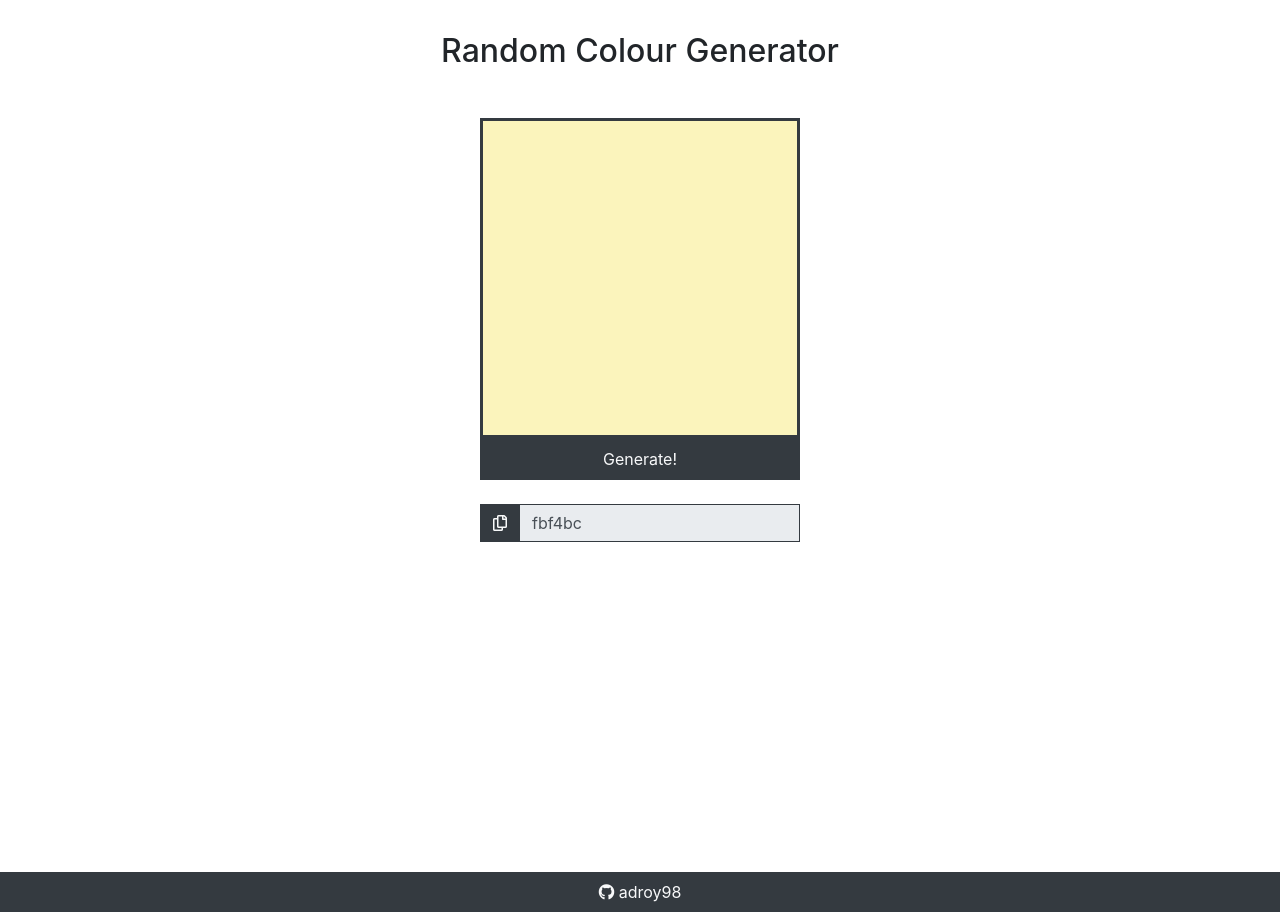
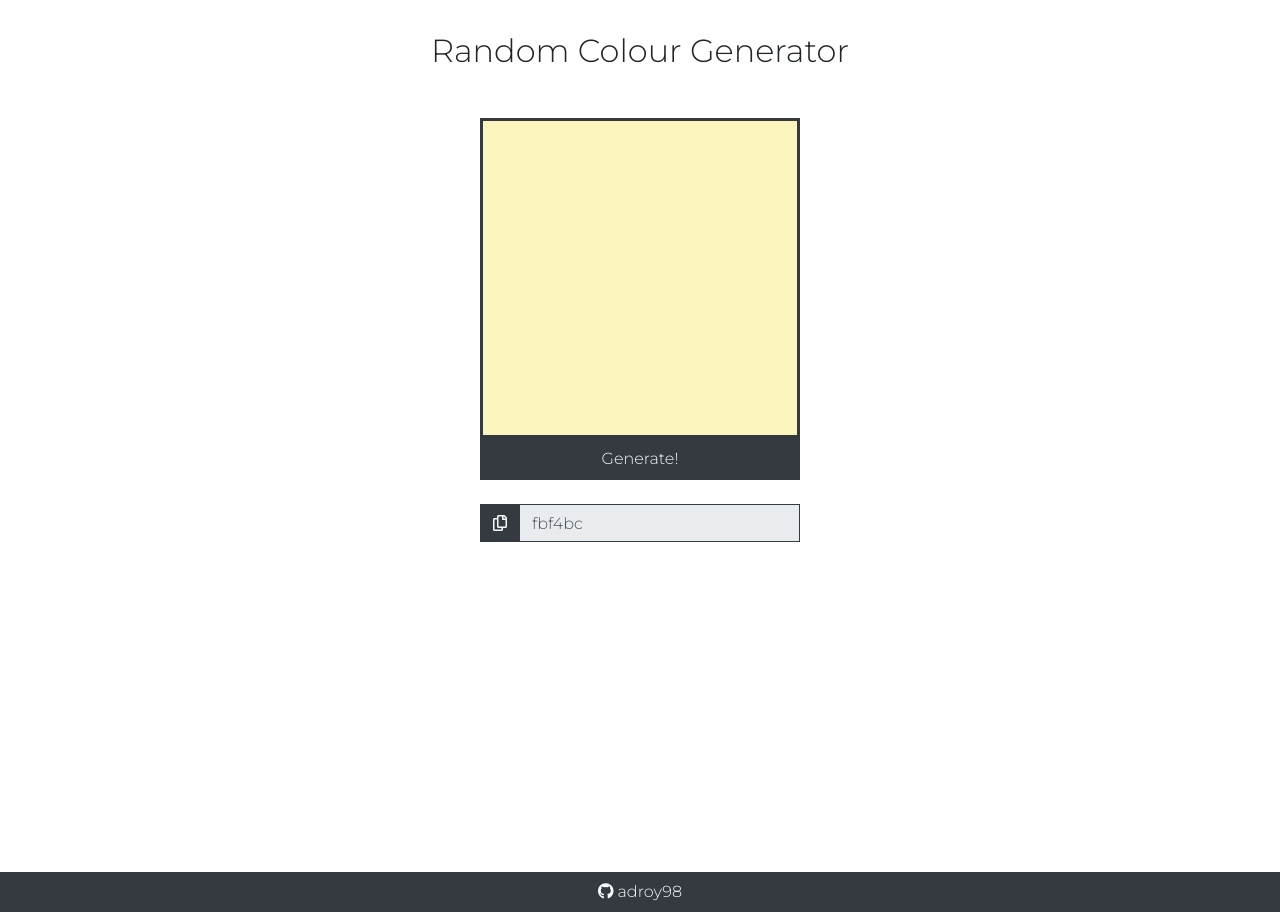
Before and after one commit to adritaroy21/hue, a plain HTML site: page index.html in a window 1280 px wide. Drawn offline with nearby package versions, Linux system fonts and the light colour scheme.

Commit message:
Changed appearance

```diff
--- a/index.html
+++ b/index.html
@@ -15,6 +15,7 @@
       rel="stylesheet"
       href="https://cdnjs.cloudflare.com/ajax/libs/font-awesome/5.8.2/css/all.css"
     />
+    <link href="https://fonts.googleapis.com/css?family=Montserrat:300&display=swap" rel="stylesheet">
     <link rel="stylesheet" href="main.css" />
 
     <title>Random Colour Generator</title>
--- a/main.css
+++ b/main.css
@@ -1,3 +1,7 @@
+body {
+  font-family: 'Montserrat', sans-serif;
+}
+
 .wrapper {
   height: 100vh;
   margin-top: 2rem;
```
